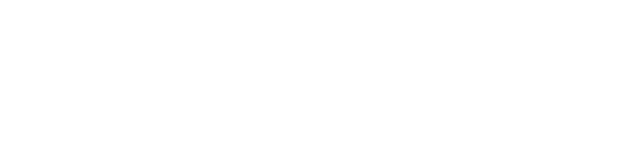
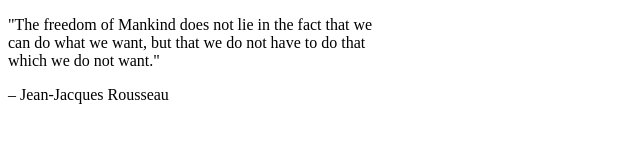
Before and after one commit to Ngee13/simple-quote-page, a plain HTML site: page index.html in a window 1280 px wide. Shown: the whole page, without its empty margins (0-640 px from the left). Drawn offline with Linux system fonts and the light colour scheme.

Commit message:
index-html-ready

```diff
--- a/index.html
+++ b/index.html
@@ -1,12 +1,19 @@
 <!DOCTYPE html>
-<html>
+<html lang="en">
 <head>
+
   <meta charset="utf-8">
-  <title></title>
+  <title>Freedom</title>
   <meta name="viewport" content="width=device-width, initial-scale=1">
   <link rel="stylesheet" type="text/css" href="main.css">
+
 </head>
 <body>
 
+  <div class="wrapper">
+    <p class="quote">"The freedom of Mankind does not lie in the fact that we<br>can do what we want, but that we do not have to do that<br>which we do not want."</p>
+    <p class="author">– Jean-Jacques Rousseau</p>
+  </div>
+
 </body>
 </html>
```
